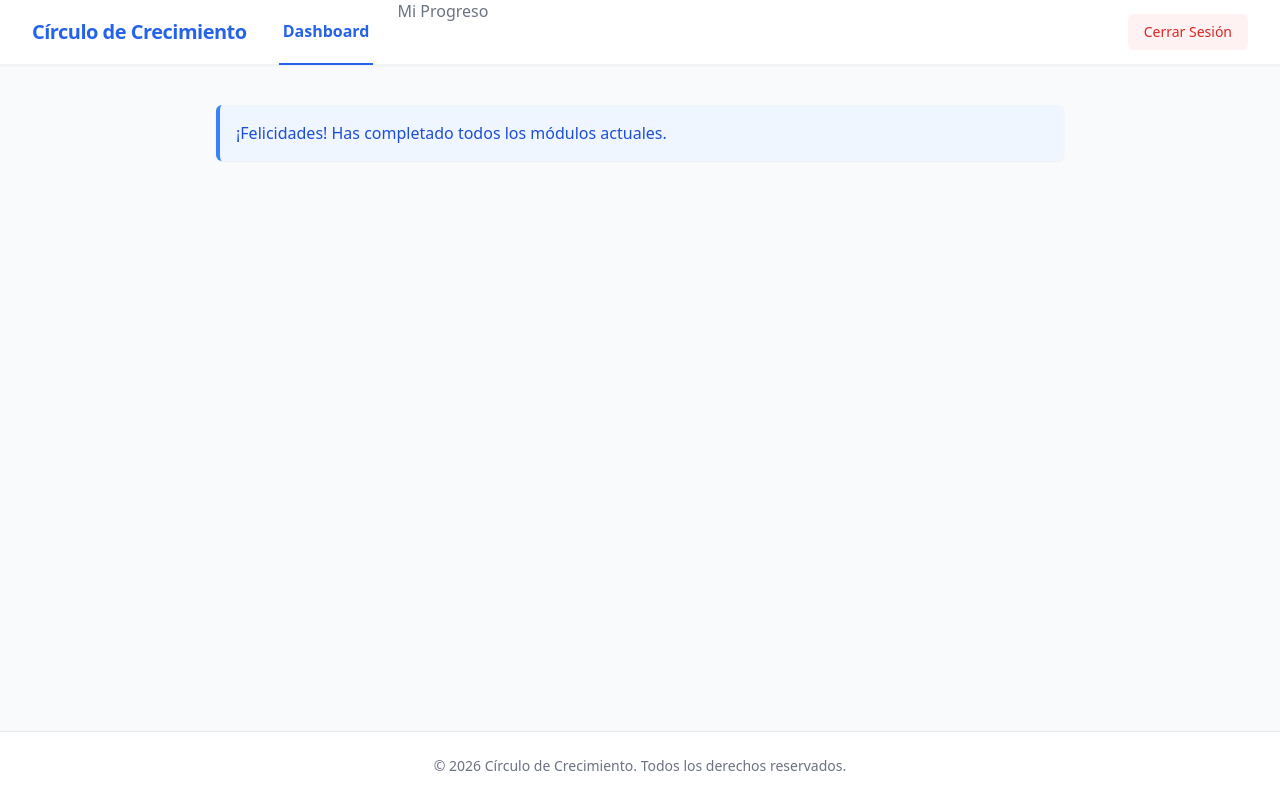
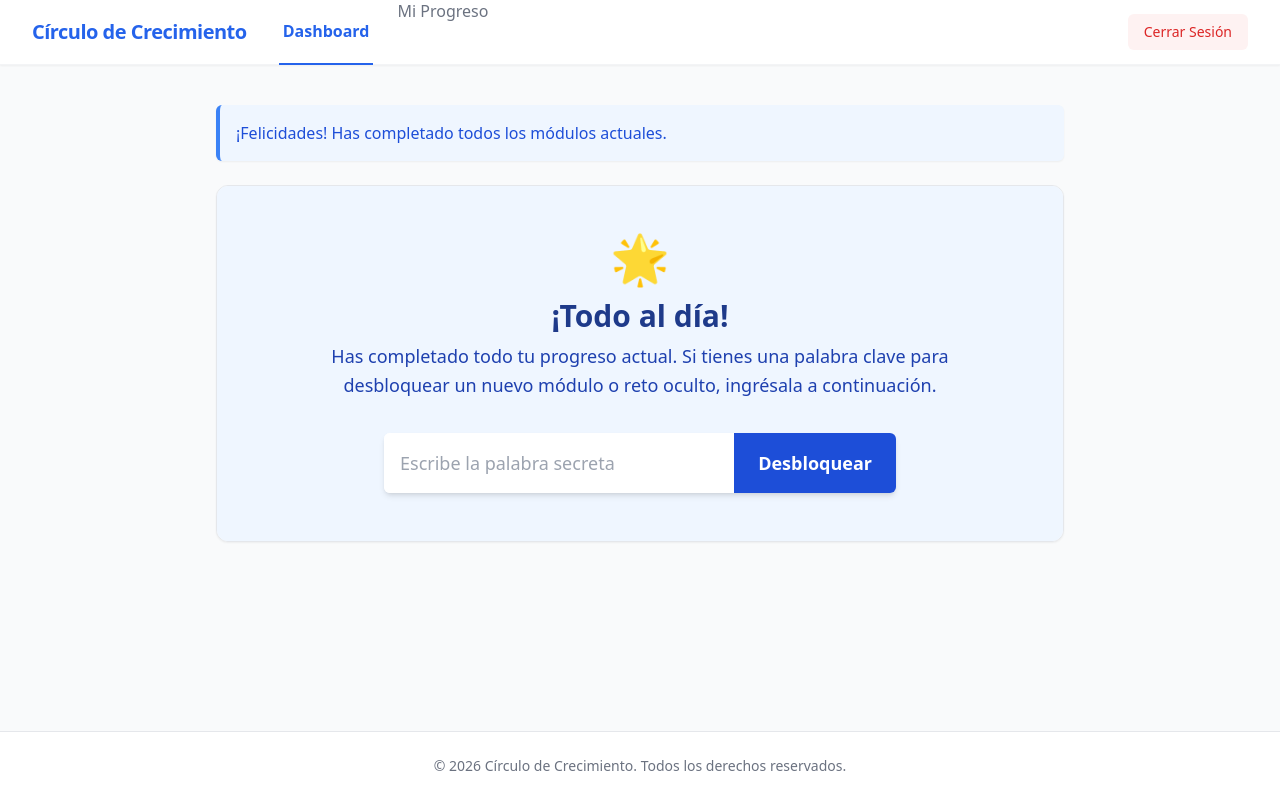
Before and after one commit to nahum-hub/App-MindFull, a PHP site: page /module/dashboard in a window 1280 px wide. Run offline with PHP 8.4, Linux system fonts and the light colour scheme; the visitor is signed in with stand-in values (Sample User, id 1); data that the repository does not hold is empty; some libraries are stand-ins or nearby versions.

Commit message:
feat(dashboard): implement global unlock and refine UI states
- Implemented Global Unlock feature for State C ("Todo al día") in Dashboard, allowing users to unlock new modules via keyword when all assigned modules are completed.
- Added `unlockGlobalKeyword` method to `Module` model and `unlockGlobal` to `ModuleController`.
- Refined Dashboard UI logic:
  - Module title/description is hidden if the module type is not 'modulo' (e.g. for challenges).
  - The module unlock card (State B) is correctly wrapped inside an `if ($allCompleted)` block, appearing only when activities are finished.
- Restored `circulo_crecimiento` database name in `Database.php`.

Co-authored-by: nahum-hub <265961814+nahum-hub@users.noreply.github.com>

```diff
--- a/app/Controllers/ModuleController.php
+++ b/app/Controllers/ModuleController.php
@@ -140,4 +140,28 @@ class ModuleController {
         header('Location: ' . BASE_URL . 'module/dashboard');
         exit;
     }
+
+    // Ruta: /module/unlockGlobal
+    public function unlockGlobal() {
+        if ($_SERVER['REQUEST_METHOD'] === 'POST') {
+            $keyword = trim($_POST['keyword'] ?? '');
+
+            if (!empty($keyword)) {
+                $moduleModel = new Module();
+                $success = $moduleModel->checkGlobalKeyword($this->userId, $keyword);
+
+                if ($success) {
+                    // Módulo encontrado y asignado
+                    header('Location: ' . BASE_URL . 'module/dashboard?msg=global_unlocked');
+                    exit;
+                } else {
+                    // Palabra clave inválida o módulo ya asignado
+                    header('Location: ' . BASE_URL . 'module/dashboard?error=invalid_global_keyword');
+                    exit;
+                }
+            }
+        }
+        header('Location: ' . BASE_URL . 'module/dashboard');
+        exit;
+    }
 }
--- a/config/Database.php
+++ b/config/Database.php
@@ -6,7 +6,7 @@ class Database {
     private const HOST = 'localhost';
     private const USER = 'root';
     private const PASS = '';
-    private const DBNAME = 'personal_growth_db';
+    private const DBNAME = 'circulo_crecimiento';
     private const CHARSET = 'utf8mb4';
 
     private static $instance = null;
--- a/views/module/dashboard.php
+++ b/views/module/dashboard.php
@@ -62,10 +62,12 @@ $error = $_GET['error'] ?? null;
             <!-- Mostrar SIEMPRE la información del módulo activo al inicio -->
             <div class="bg-white rounded-xl shadow-sm border border-gray-200 overflow-hidden mb-8">
                 <!-- Module Header -->
+                <?php if ($currentModule['type'] === 'modulo'): ?>
                 <div class="px-6 py-8 border-b border-gray-100">
                     <h1 class="text-3xl font-extrabold text-gray-900 mb-2"><?= htmlspecialchars($currentModule['title']) ?></h1>
                     <p class="text-gray-500 text-lg leading-relaxed"><?= nl2br(htmlspecialchars($currentModule['description'])) ?></p>
                 </div>
+                <?php endif; ?>
 
                 <!-- Reproductor de Audio (Google Drive) -->
                 <!-- Reproductor de Audio (Google Drive) SIEMPRE VISIBLE en Estado A (si allCompleted es false) -->
@@ -140,7 +142,8 @@ $error = $_GET['error'] ?? null;
                     </div>
                 <?php endif; ?>
 
-                <!-- ESTADO B PERMANENTE: Tarjeta de Desbloqueo SIEMPRE VISIBLE mientras haya currentModule -->
+                <?php if ($allCompleted): ?>
+                <!-- ESTADO B: Tarjeta de Desbloqueo VISIBLE solo cuando las actividades están completadas -->
                 <div class="px-6 py-12 bg-blue-50 flex flex-col items-center justify-center text-center">
                     <div class="mb-4">
                         <span class="text-5xl">🎉</span>
@@ -158,15 +161,28 @@ $error = $_GET['error'] ?? null;
                         </button>
                     </form>
                 </div>
+                <?php endif; ?>
             </div>
         <?php else: ?>
             <!-- ESTADO C: FINALIZADO GLOBAL (No hay más módulos) -->
-            <?php if (!$msg): ?>
-                <div class="bg-white p-8 rounded-xl shadow-sm border border-gray-200 text-center mb-8">
-                    <h2 class="text-2xl font-bold text-gray-800 mb-2">Aún no tienes módulos asignados</h2>
-                    <p class="text-gray-600">Por favor, espera a que el administrador asigne nuevos retos a tu cuenta.</p>
+            <div class="bg-white rounded-xl shadow-sm border border-gray-200 overflow-hidden mb-8">
+                <div class="px-6 py-12 bg-blue-50 flex flex-col items-center justify-center text-center">
+                    <div class="mb-4">
+                        <span class="text-5xl">🌟</span>
+                    </div>
+                    <h2 class="text-3xl font-extrabold text-blue-900 mb-2">¡Todo al día!</h2>
+                    <p class="text-blue-800 text-lg mb-8 leading-relaxed max-w-2xl mx-auto">
+                        Has completado todo tu progreso actual. Si tienes una palabra clave para desbloquear un nuevo módulo o reto oculto, ingrésala a continuación.
+                    </p>
+
+                    <form method="POST" action="<?= BASE_URL ?>module/unlockGlobal" class="w-full max-w-lg flex gap-3 shadow-md rounded-md overflow-hidden bg-white">
+                        <input type="text" name="keyword" placeholder="Escribe la palabra secreta" class="flex-grow border-0 focus:ring-0 p-4 text-gray-800 text-lg font-medium" required>
+                        <button type="submit" class="bg-blue-700 hover:bg-blue-800 text-white px-6 py-4 font-bold transition text-lg whitespace-nowrap">
+                            Desbloquear
+                        </button>
+                    </form>
                 </div>
-            <?php endif; ?>
+            </div>
         <?php endif; ?>
 
         <!-- Sección: Retos Activos -->
```
Also changed, not shown: app/Models/Module.php (+43 -0 lines).
